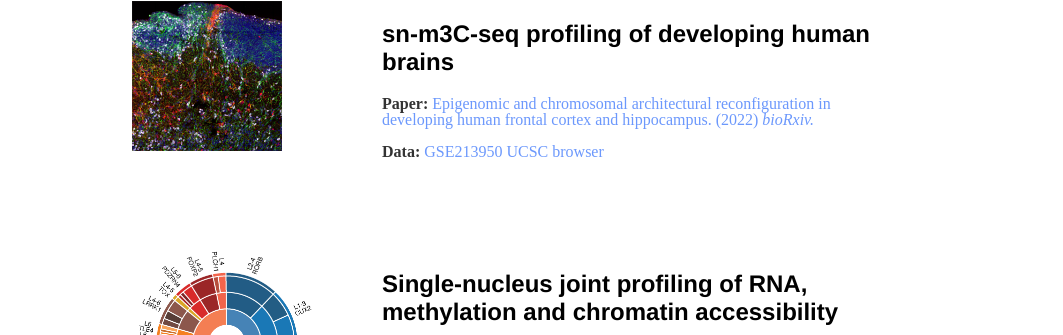
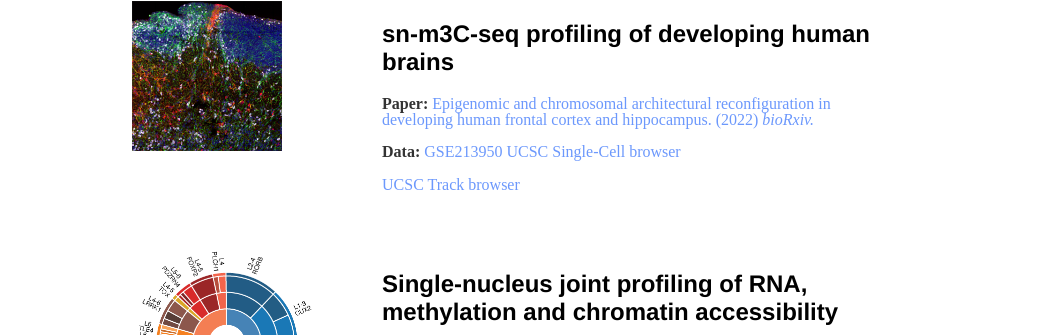
Before and after one commit to luogenomics/luogenomics.github.io, a Jekyll site: the page built from data/index.html, in a window 1280 px wide. Shown: the part 298-633 px from the top of the page, without its empty margins (108-1171 px from the left). Built offline with Jekyll 4.4.1, drawn with Linux system fonts in a browser that asks for light colours.

Commit message:
Update index.html

```diff
--- a/data/index.html
+++ b/data/index.html
@@ -13,7 +13,8 @@ title: Luo Lab Data
     <h2>sn-m3C-seq profiling of developing human brains</h2>
     <p> <strong>Paper:</strong> <a href="https://www.biorxiv.org/content/10.1101/2022.10.07.511350v1" target="_blank">Epigenomic and chromosomal architectural reconfiguration in developing human frontal cortex and hippocampus. (2022) <em> bioRxiv.</em></a></p>
     <p> <strong>Data:</strong> <a href="https://www.ncbi.nlm.nih.gov/geo/query/acc.cgi?acc=GSE213950" target="_blank">GSE213950</a>
-      <a href="https://brain-epigenome.cells.ucsc.edu/" target="_blank"> UCSC browser</a></p>
+      <a href="https://brain-epigenome.cells.ucsc.edu/" target="_blank"> UCSC Single-Cell browser</a></p>
+      <a href="https://genome.ucsc.edu/s/luogenomics/hs-brain-epigenome" target="_blank"> UCSC Track browser</a></p>
   </div>
 </div>
 
```
